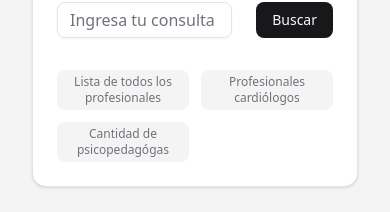
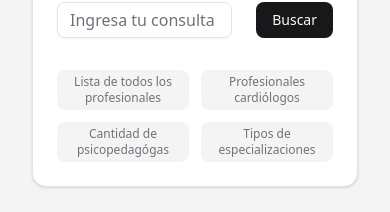
Before and after one commit to alanloffler/ai-postgresql, a React (Vite) app: page / in a window 390 px wide. Shown: the part 149-361 px from the top of the page. Built offline with nearby package versions, Linux system fonts and the light colour scheme; no server answers.

Commit message:
Add responsive styles

```diff
--- a/src/components/Hints.tsx
+++ b/src/components/Hints.tsx
@@ -9,10 +9,11 @@ export function Hints({ setInputValue }: HintsProps) {
     { text: "Lista de todos los profesionales" },
     { text: "Profesionales cardiólogos" },
     { text: "Cantidad de psicopedagógas" },
+    { text: "Tipos de especializaciones" },
   ];
 
   return (
-    <section className="grid grid-cols-2 sm:flex gap-3">
+    <section className="grid grid-cols-2 sm:flex sm:justify-start gap-3">
       {hints.map((hint, index) => (
         <button
           className="w-fit px-2 py-1 rounded-md bg-zinc-100 text-muted-foreground text-xs"
```
